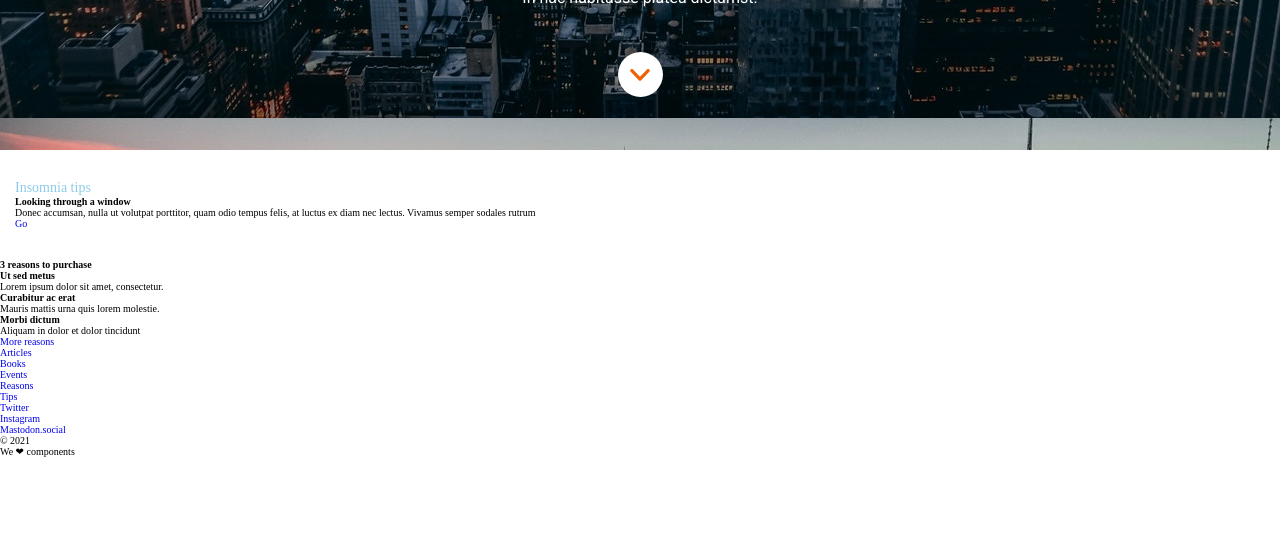
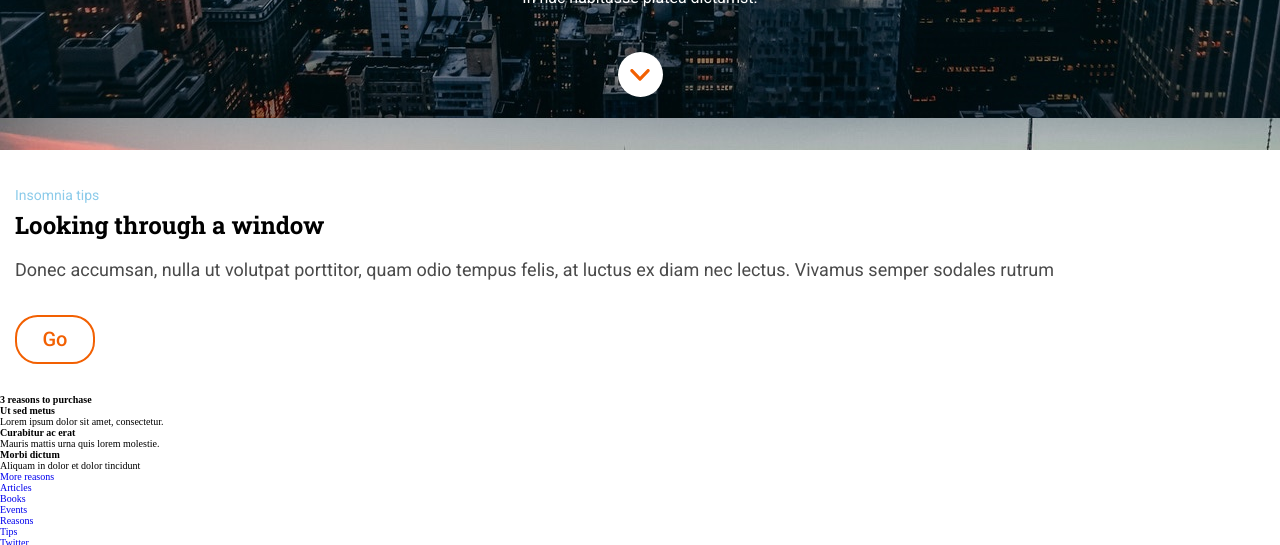
Before and after one commit to Adalab/modulo-1-evaluacion-final-claudiabg-c, a website: page src/html/index.html in a window 1280 px wide. Shown: the part 650-1195 px from the top of the page. Before the commit the page ends 1107 px from the top, so only its background shows below. Drawn offline with nearby package versions, Linux system fonts and the light colour scheme; files that its build step writes are made by us from their sources; files whose address does not match are found by name.

Commit message:
update font

```diff
--- a/src/html/index.html
+++ b/src/html/index.html
@@ -7,7 +7,7 @@
   <title>Evaluación módulo 1</title>
   <link rel="stylesheet" href="./assets/css/main.css">
   <style>
-    @import url('https://fonts.googleapis.com/css2?family=Roboto&family=Roboto+Slab:wght@700&display=swap');
+    @import url('https://fonts.googleapis.com/css2?family=Roboto+Slab:wght@700&family=Roboto:wght@400;500&display=swap');
   </style>
 
 </head>
--- a/src/html/partials/looking.html
+++ b/src/html/partials/looking.html
@@ -4,5 +4,5 @@
     <p class="textlooking">Donec accumsan, nulla ut volutpat porttitor, quam odio tempus felis, at luctus ex diam nec
         lectus. Vivamus semper
         sodales rutrum</p>
-    <a href="#" class="gobuttom">Go</a>
+    <div class="boxgo"><a href="#" class="gobuttom">Go</a></div>
 </section>
--- a/src/scss/layout/_looking.scss
+++ b/src/scss/layout/_looking.scss
@@ -1,8 +1,42 @@
 .looking {
-  padding: 30px 15px;
+  padding: 3rem 1.5rem;
 
   & .insomnia {
     color: $brandlightblue;
     font-size: 1.4rem;
+    font-family: $fontregular;
+    line-height: 3rem;
+  }
+
+  & .titlelooking {
+    font-family: $fontbold;
+    font-size: 2.4rem;
+    line-height: 3rem;
+    padding-bottom: 1.5rem;
+  }
+
+  & .textlooking {
+    font-family: $fontregular;
+    font-size: 1.8rem;
+    line-height: 3rem;
+    color: #4a4a4a;
+    padding-bottom: 3rem;
+  }
+
+  & .boxgo {
+    height: 4.5rem;
+    width: 7.6rem;
+    border: 0.2rem solid $brandorange;
+    border-radius: 2.25rem;
+    display: flex;
+    justify-content: center;
+
+    & .gobuttom {
+      color: $brandorange;
+      font-family: $fontregular;
+      font-weight: 500;
+      font-size: 2rem;
+      line-height: 4.5rem;
+    }
   }
 }
```
